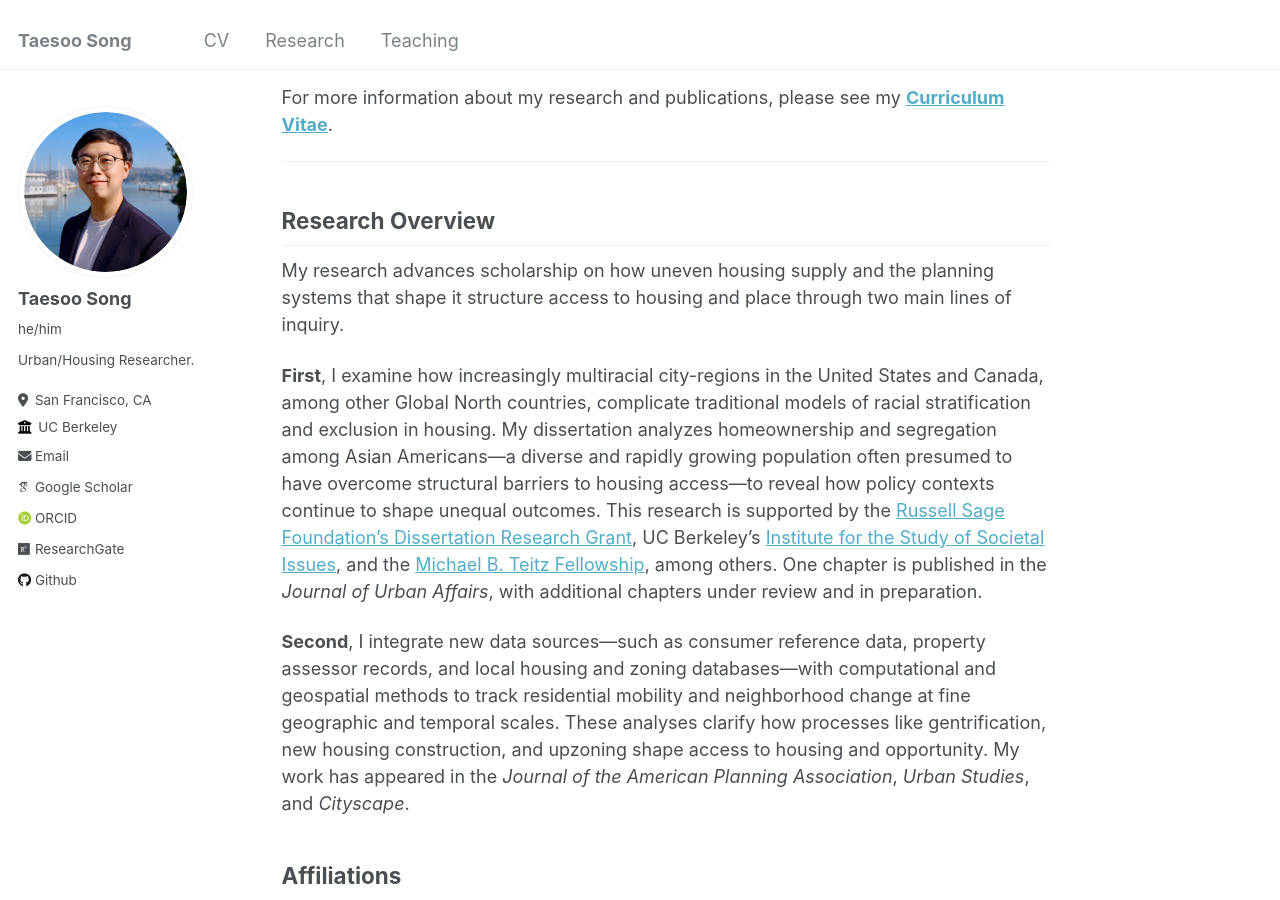
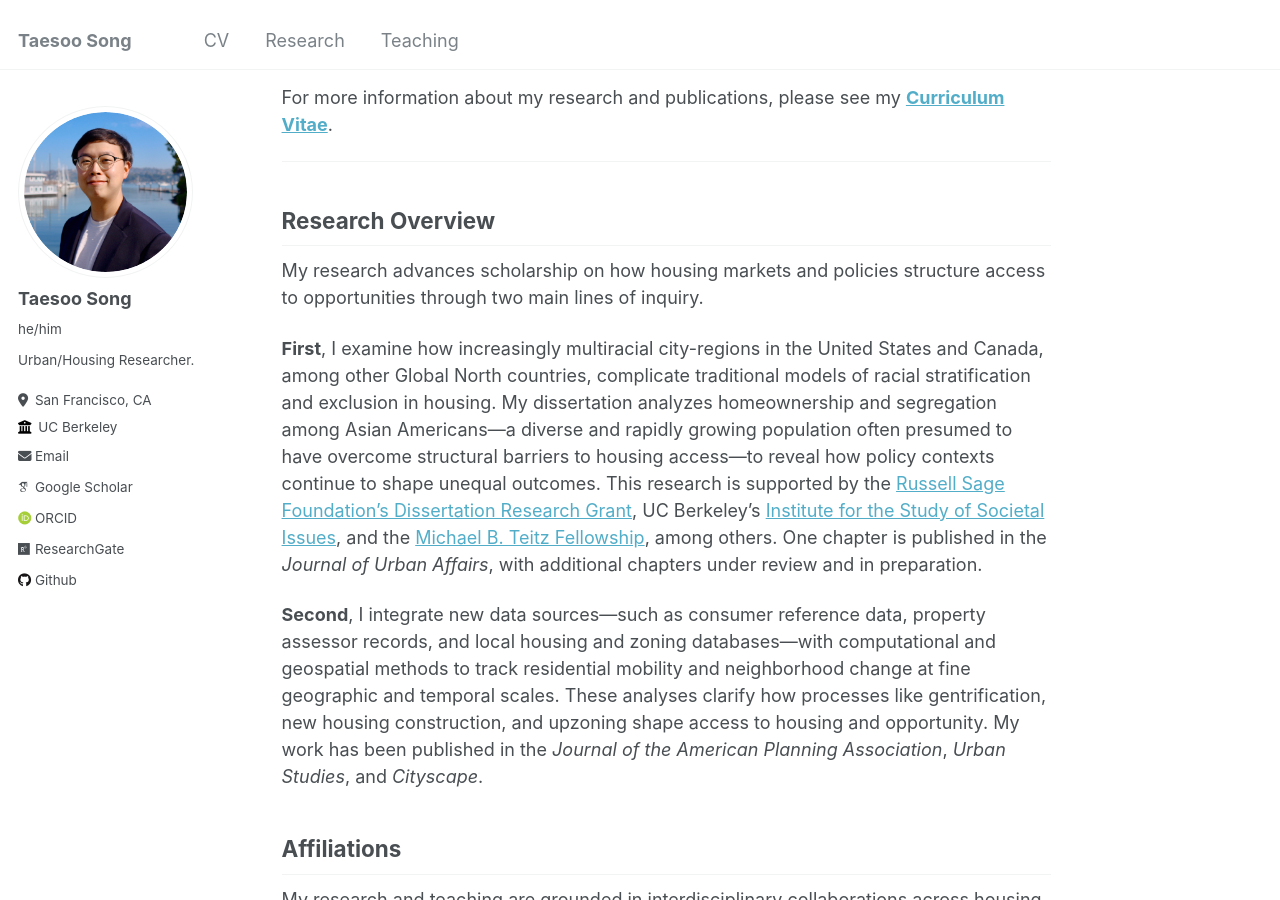
Before and after one commit to taesoosong/taesoosong.github.io, a Jekyll site: the page built from _pages/about.md, in a window 1280 px wide and 900 px high, scrolled down 223 px. Built offline with Jekyll 4.4.1, drawn with Linux system fonts in a browser that asks for light colours; some web fonts are replaced.

Commit message:
Update about.md

```diff
--- a/_pages/about.md
+++ b/_pages/about.md
@@ -16,11 +16,11 @@ For more information about my research and publications, please see my [**Curric
 
 ## Research Overview
 
-My research advances scholarship on how uneven housing supply and the planning systems that shape it structure access to housing and place through two main lines of inquiry.
+My research advances scholarship on how housing markets and policies structure access to opportunities through two main lines of inquiry.
 
 **First**, I examine how increasingly multiracial city-regions in the United States and Canada, among other Global North countries, complicate traditional models of racial stratification and exclusion in housing. My dissertation analyzes homeownership and segregation among Asian Americans—a diverse and rapidly growing population often presumed to have overcome structural barriers to housing access—to reveal how policy contexts continue to shape unequal outcomes. This research is supported by the [Russell Sage Foundation’s Dissertation Research Grant](https://www.russellsage.org/research/grants/how-does-housing-supply-impact-asian-american-segregation), UC Berkeley’s [Institute for the Study of Societal Issues](https://issi.berkeley.edu/), and the [Michael B. Teitz Fellowship](https://ced.berkeley.edu/awards/michael-b-teitz-fellowship), among others. One chapter is published in the _Journal of Urban Affairs_, with additional chapters under review and in preparation.
 
-**Second**, I integrate new data sources—such as consumer reference data, property assessor records, and local housing and zoning databases—with computational and geospatial methods to track residential mobility and neighborhood change at fine geographic and temporal scales. These analyses clarify how processes like gentrification, new housing construction, and upzoning shape access to housing and opportunity. My work has appeared in the _Journal of the American Planning Association_, _Urban Studies_, and _Cityscape_.
+**Second**, I integrate new data sources—such as consumer reference data, property assessor records, and local housing and zoning databases—with computational and geospatial methods to track residential mobility and neighborhood change at fine geographic and temporal scales. These analyses clarify how processes like gentrification, new housing construction, and upzoning shape access to housing and opportunity. My work has been published in the _Journal of the American Planning Association_, _Urban Studies_, and _Cityscape_.
 
 ## Affiliations
 
```
